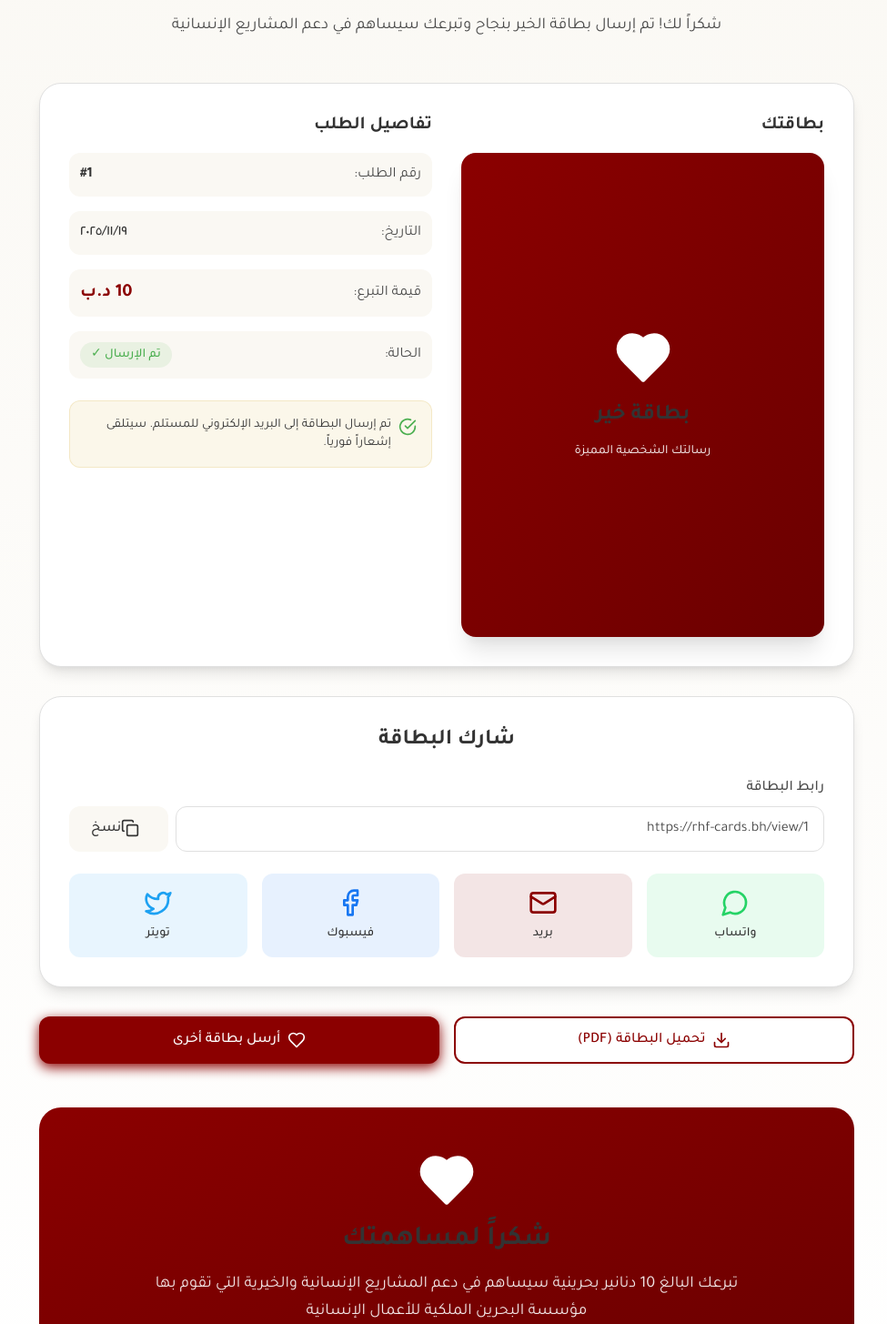
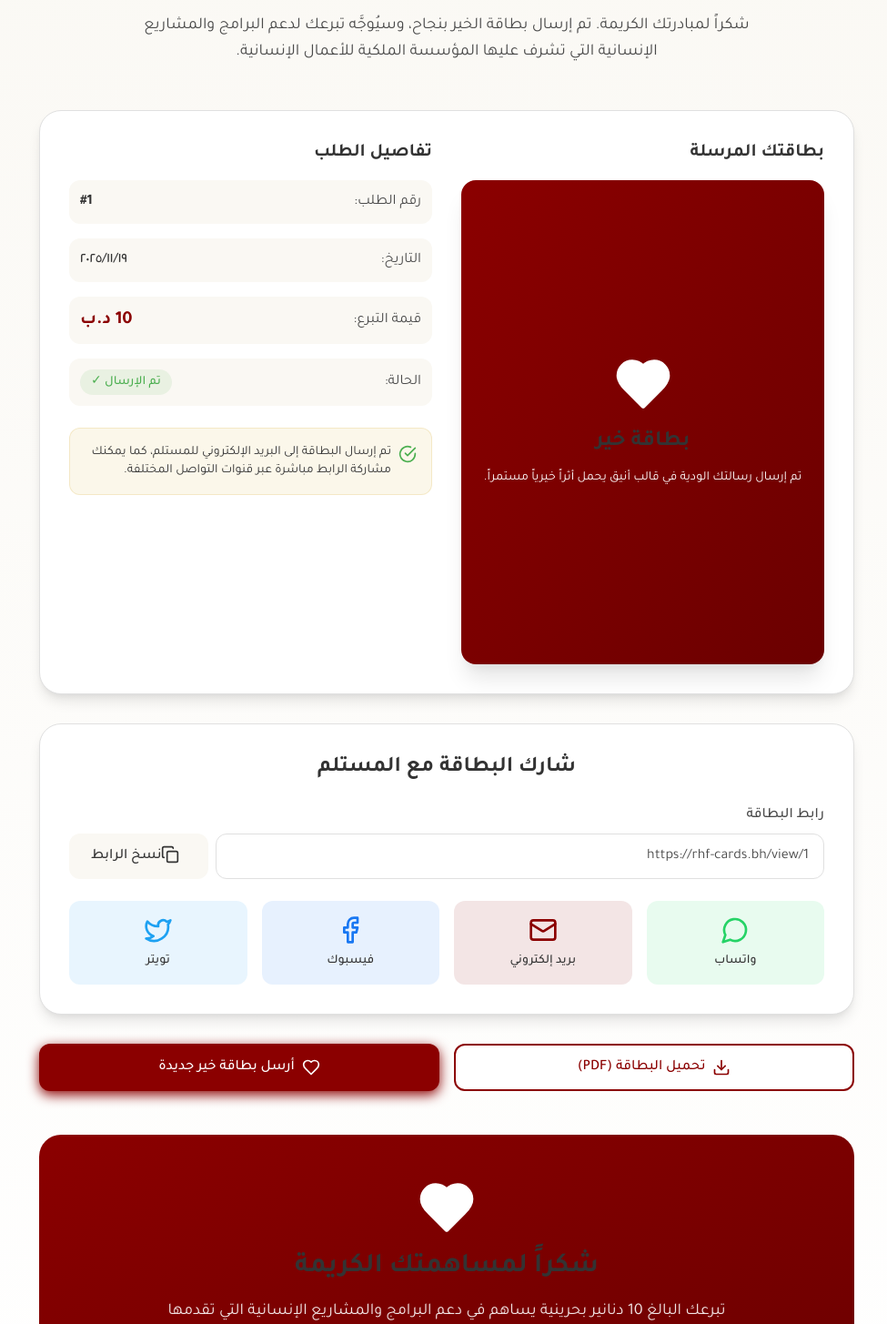
Before and after one commit to h77murad-droid/rhf-blessing-cards, a Next.js app: page /delivered/1 in a window 1280 px wide. Shown: the part 347-1802 px from the top of the page at 91% size, without its empty margins (149-1124 px from the left). Built offline with nearby package versions, Linux system fonts and the light colour scheme.

Commit message:
Refine delivered page content and wording

```diff
--- a/app/delivered/[id]/page.tsx
+++ b/app/delivered/[id]/page.tsx
@@ -2,13 +2,23 @@
 
 import { useState } from 'react';
 import Link from 'next/link';
-import { CheckCircle, Download, Share2, Mail, MessageCircle, Copy, Facebook, Twitter, Heart } from 'lucide-react';
+import {
+  CheckCircle,
+  Download,
+  Mail,
+  MessageCircle,
+  Copy,
+  Facebook,
+  Twitter,
+  Heart,
+} from 'lucide-react';
 import Navbar from '@/components/Navbar';
 import Footer from '@/components/Footer';
 
 export default function DeliveredPage({ params }: { params: { id: string } }) {
   const [copied, setCopied] = useState(false);
 
+  // يمكن مستقبلاً استخدام الدومين الرسمي للمنصة
   const cardUrl = `https://rhf-cards.bh/view/${params.id}`;
 
   const handleCopy = () => {
@@ -18,7 +28,8 @@ export default function DeliveredPage({ params }: { params: { id: string } }) {
   };
 
   const handleShare = (platform: string) => {
-    const text = 'تم إرسال بطاقة خير لك من منصة بطاقات الخير - RHF';
+    const text =
+      'تم إرسال بطاقة خير لك عبر منصة بطاقات الخير التابعة للمؤسسة الملكية للأعمال الإنسانية (RHF).';
     let shareUrl = '';
 
     switch (platform) {
@@ -26,13 +37,17 @@ export default function DeliveredPage({ params }: { params: { id: string } }) {
         shareUrl = `https://wa.me/?text=${encodeURIComponent(text + ' ' + cardUrl)}`;
         break;
       case 'email':
-        shareUrl = `mailto:?subject=${encodeURIComponent('بطاقة خير')}&body=${encodeURIComponent(text + ' ' + cardUrl)}`;
+        shareUrl = `mailto:?subject=${encodeURIComponent(
+          'بطاقة خير من المؤسسة الملكية للأعمال الإنسانية',
+        )}&body=${encodeURIComponent(text + ' ' + cardUrl)}`;
         break;
       case 'facebook':
         shareUrl = `https://www.facebook.com/sharer/sharer.php?u=${encodeURIComponent(cardUrl)}`;
         break;
       case 'twitter':
-        shareUrl = `https://twitter.com/intent/tweet?text=${encodeURIComponent(text)}&url=${encodeURIComponent(cardUrl)}`;
+        shareUrl = `https://twitter.com/intent/tweet?text=${encodeURIComponent(
+          text,
+        )}&url=${encodeURIComponent(cardUrl)}`;
         break;
     }
 
@@ -62,7 +77,9 @@ export default function DeliveredPage({ params }: { params: { id: string } }) {
                 </h1>
 
                 <p className="text-lg text-gray leading-relaxed max-w-2xl mx-auto">
-                  شكراً لك! تم إرسال بطاقة الخير بنجاح وتبرعك سيساهم في دعم المشاريع الإنسانية
+                  شكراً لمبادرتك الكريمة. تم إرسال بطاقة الخير بنجاح، وسيُوجَّه تبرعك
+                  لدعم البرامج والمشاريع الإنسانية التي تشرف عليها المؤسسة الملكية للأعمال
+                  الإنسانية.
                 </p>
               </div>
 
@@ -71,13 +88,15 @@ export default function DeliveredPage({ params }: { params: { id: string } }) {
                 <div className="grid md:grid-cols-2 gap-8">
                   {/* Left Side - Card Preview */}
                   <div>
-                    <h2 className="text-xl font-bold text-gray-dark mb-4">بطاقتك</h2>
+                    <h2 className="text-xl font-bold text-gray-dark mb-4">
+                      بطاقتك المرسلة
+                    </h2>
                     <div className="aspect-card bg-gradient-to-br from-maroon to-maroon-dark rounded-xl shadow-xl overflow-hidden">
                       <div className="h-full flex flex-col items-center justify-center p-6 text-white text-center">
                         <Heart className="w-16 h-16 mb-4" fill="currentColor" />
                         <h3 className="text-2xl font-bold mb-3">بطاقة خير</h3>
                         <p className="text-sm leading-relaxed">
-                          رسالتك الشخصية المميزة
+                          تم إرسال رسالتك الودية في قالب أنيق يحمل أثراً خيرياً مستمراً.
                         </p>
                       </div>
                     </div>
@@ -85,11 +104,15 @@ export default function DeliveredPage({ params }: { params: { id: string } }) {
 
                   {/* Right Side - Details */}
                   <div>
-                    <h2 className="text-xl font-bold text-gray-dark mb-4">تفاصيل الطلب</h2>
+                    <h2 className="text-xl font-bold text-gray-dark mb-4">
+                      تفاصيل الطلب
+                    </h2>
                     <div className="space-y-4">
                       <div className="flex items-center justify-between p-3 bg-beige rounded-lg">
                         <span className="text-gray">رقم الطلب:</span>
-                        <span className="font-bold text-gray-dark">#{params.id.toUpperCase()}</span>
+                        <span className="font-bold text-gray-dark">
+                          #{params.id.toUpperCase()}
+                        </span>
                       </div>
 
                       <div className="flex items-center justify-between p-3 bg-beige rounded-lg">
@@ -101,7 +124,9 @@ export default function DeliveredPage({ params }: { params: { id: string } }) {
 
                       <div className="flex items-center justify-between p-3 bg-beige rounded-lg">
                         <span className="text-gray">قيمة التبرع:</span>
-                        <span className="font-bold text-maroon text-xl">10 د.ب</span>
+                        <span className="font-bold text-maroon text-xl">
+                          10 د.ب
+                        </span>
                       </div>
 
                       <div className="flex items-center justify-between p-3 bg-beige rounded-lg">
@@ -114,7 +139,8 @@ export default function DeliveredPage({ params }: { params: { id: string } }) {
                       <p className="text-sm text-gray-dark flex items-start gap-2">
                         <CheckCircle className="w-5 h-5 text-success flex-shrink-0 mt-0.5" />
                         <span>
-                          تم إرسال البطاقة إلى البريد الإلكتروني للمستلم. سيتلقى إشعاراً فورياً.
+                          تم إرسال البطاقة إلى البريد الإلكتروني للمستلم، كما يمكنك مشاركة
+                          الرابط مباشرة عبر قنوات التواصل المختلفة.
                         </span>
                       </p>
                     </div>
@@ -125,12 +151,14 @@ export default function DeliveredPage({ params }: { params: { id: string } }) {
               {/* Share Section */}
               <div className="bg-white rounded-2xl shadow-lg p-8 mb-8 border border-gray-lighter animate-fade-in">
                 <h2 className="text-2xl font-bold text-gray-dark mb-6 text-center">
-                  شارك البطاقة
+                  شارك البطاقة مع المستلم
                 </h2>
 
                 {/* Share URL */}
                 <div className="mb-6">
-                  <label className="block text-gray font-medium mb-2">رابط البطاقة</label>
+                  <label className="block text-gray font-medium mb-2">
+                    رابط البطاقة
+                  </label>
                   <div className="flex gap-2">
                     <input
                       type="text"
@@ -154,7 +182,7 @@ export default function DeliveredPage({ params }: { params: { id: string } }) {
                       ) : (
                         <>
                           <Copy className="w-5 h-5 inline mr-2" />
-                          نسخ
+                          نسخ الرابط
                         </>
                       )}
                     </button>
@@ -168,7 +196,9 @@ export default function DeliveredPage({ params }: { params: { id: string } }) {
                     className="flex flex-col items-center gap-2 p-4 bg-[#25D366]/10 hover:bg-[#25D366]/20 rounded-lg transition-all duration-base"
                   >
                     <MessageCircle className="w-8 h-8 text-[#25D366]" />
-                    <span className="text-sm font-medium text-gray-dark">واتساب</span>
+                    <span className="text-sm font-medium text-gray-dark">
+                      واتساب
+                    </span>
                   </button>
 
                   <button
@@ -176,7 +206,9 @@ export default function DeliveredPage({ params }: { params: { id: string } }) {
                     className="flex flex-col items-center gap-2 p-4 bg-maroon/10 hover:bg-maroon/20 rounded-lg transition-all duration-base"
                   >
                     <Mail className="w-8 h-8 text-maroon" />
-                    <span className="text-sm font-medium text-gray-dark">بريد</span>
+                    <span className="text-sm font-medium text-gray-dark">
+                      بريد إلكتروني
+                    </span>
                   </button>
 
                   <button
@@ -184,7 +216,9 @@ export default function DeliveredPage({ params }: { params: { id: string } }) {
                     className="flex flex-col items-center gap-2 p-4 bg-[#1877F2]/10 hover:bg-[#1877F2]/20 rounded-lg transition-all duration-base"
                   >
                     <Facebook className="w-8 h-8 text-[#1877F2]" />
-                    <span className="text-sm font-medium text-gray-dark">فيسبوك</span>
+                    <span className="text-sm font-medium text-gray-dark">
+                      فيسبوك
+                    </span>
                   </button>
 
                   <button
@@ -192,7 +226,9 @@ export default function DeliveredPage({ params }: { params: { id: string } }) {
                     className="flex flex-col items-center gap-2 p-4 bg-[#1DA1F2]/10 hover:bg-[#1DA1F2]/20 rounded-lg transition-all duration-base"
                   >
                     <Twitter className="w-8 h-8 text-[#1DA1F2]" />
-                    <span className="text-sm font-medium text-gray-dark">تويتر</span>
+                    <span className="text-sm font-medium text-gray-dark">
+                      تويتر
+                    </span>
                   </button>
                 </div>
               </div>
@@ -205,16 +241,18 @@ export default function DeliveredPage({ params }: { params: { id: string } }) {
                 </button>
                 <Link href="/cards/all" className="btn-primary text-center">
                   <Heart className="w-5 h-5 ml-2" />
-                  أرسل بطاقة أخرى
+                  أرسل بطاقة خير جديدة
                 </Link>
               </div>
 
               {/* Thank You Message */}
               <div className="mt-12 text-center bg-gradient-to-br from-maroon to-maroon-dark rounded-2xl p-12 text-white animate-fade-in">
                 <Heart className="w-16 h-16 mx-auto mb-4" fill="currentColor" />
-                <h2 className="text-3xl font-bold mb-4">شكراً لمساهمتك</h2>
+                <h2 className="text-3xl font-bold mb-4">شكراً لمساهمتك الكريمة</h2>
                 <p className="text-lg text-white/90 leading-relaxed max-w-2xl mx-auto">
-                  تبرعك البالغ 10 دنانير بحرينية سيساهم في دعم المشاريع الإنسانية والخيرية التي تقوم بها مؤسسة البحرين الملكية للأعمال الإنسانية
+                  تبرعك البالغ 10 دنانير بحرينية يساهم في دعم البرامج والمشاريع الإنسانية
+                  التي تقدمها المؤسسة الملكية للأعمال الإنسانية في مملكة البحرين، ويُحدث أثراً
+                  حقيقياً في حياة الأيتام والأسر المحتاجة.
                 </p>
               </div>
             </div>
```
